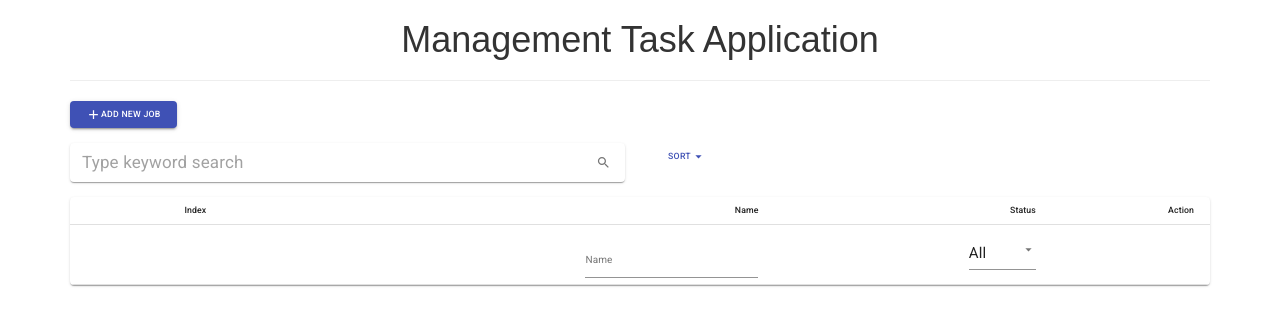
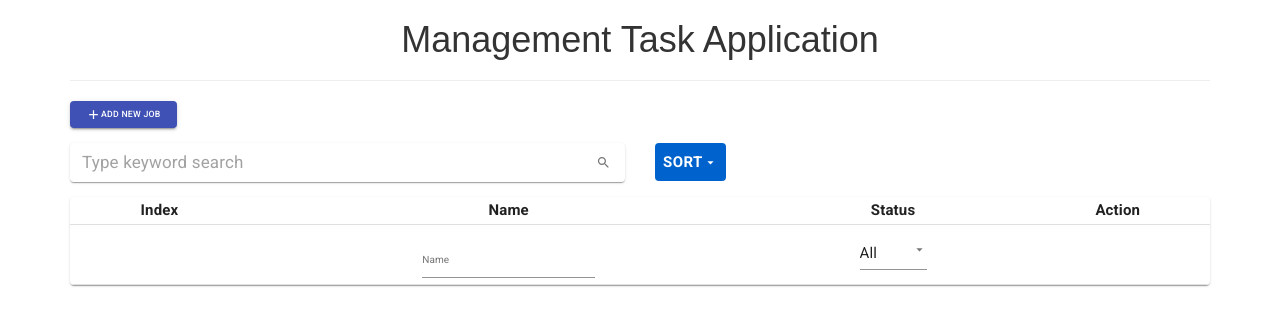
Before and after one commit to hoangngochunghitachi/Apply_material_redux_train, a React (Create React App) app in the folder taskapplication-material-redux/: page / in a window 1280 px wide. Shown: the top 326 px of the page. Built offline with nearby package versions, Linux system fonts and the light colour scheme.

Commit message:
fix styles UI

```diff
--- a/taskapplication-material-redux/src/components/TaskItem.js
+++ b/taskapplication-material-redux/src/components/TaskItem.js
@@ -25,13 +25,14 @@ class TaskItem extends Component {
     }
 
     render() {
+        const { classes } = this.props;
         const { task, index } = this.props;
         return (
             <TableRow>
-                <TableCell align="right">{index + 1}</TableCell>
-                <TableCell align="right">{task.name}</TableCell>
-                <TableCell align="right"><CheckCircleIcon color={task.status ? 'primary' : 'disabled'} onClick={this.onUpdateStatus} /></TableCell>
-                <TableCell align="right">
+                <TableCell align="center" className={classes.tableCell} >{index + 1}</TableCell>
+                <TableCell align="center" className={classes.tableCell}>{task.name}</TableCell>
+                <TableCell align="center" className={classes.tableCell}><CheckCircleIcon color={task.status ? 'primary' : 'disabled'} onClick={this.onUpdateStatus} /></TableCell>
+                <TableCell align="center" className={classes.tableCell}>
                     <Button type="submit" variant="contained" color="primary" onClick={this.onUpdate}>Edit</Button>&nbsp;
                     <Button variant="contained" color="secondary" onClick={this.onDelete}>Delete</Button>
                 </TableCell>
--- a/taskapplication-material-redux/src/components/TaskList.js
+++ b/taskapplication-material-redux/src/components/TaskList.js
@@ -85,27 +85,27 @@ class TaskList extends Component {
                     <TableContainer component={Paper}>
                         <Table className={classes.table} size="small">
                             <TableHead>
-                                <TableRow>
-                                    <TableCell align="right">Index</TableCell>
-                                    <TableCell align="right">Name</TableCell>
-                                    <TableCell align="right">Status</TableCell>
-                                    <TableCell align="right">Action</TableCell>
+                                <TableRow >
+                                    <TableCell align="center" className={classes.tableHead}>Index</TableCell>
+                                    <TableCell align="center" className={classes.tableHead}>Name</TableCell>
+                                    <TableCell align="center" className={classes.tableHead}>Status</TableCell>
+                                    <TableCell align="center" className={classes.tableHead}>Action</TableCell>
                                 </TableRow>
                             </TableHead>
                             <TableBody>
                                 <TableRow>
-                                    <TableCell align="right"></TableCell>
-                                    <TableCell align="right">
+                                    <TableCell align="center"></TableCell>
+                                    <TableCell align="center">
                                         <TextField id="standard-basic" label="Name" InputProps={{ classes: { input: classes.textField } }} name="filterName" value={this.state.filterName} onChange={this.onHandleChange} />
                                     </TableCell>
-                                    <TableCell align="right">
+                                    <TableCell align="center">
                                         <Select className={classes.selectStatus} native name="filterStatus" value={this.state.filterStatus} onChange={this.onHandleChange}>
                                             <option value="-1">All</option>
                                             <option value="1">Active</option>
                                             <option value="0">Hide</option>
                                         </Select>
                                     </TableCell>
-                                    <TableCell align="right"></TableCell>
+                                    <TableCell align="center"></TableCell>
                                 </TableRow>
                                 {elmTasks}
                             </TableBody>
--- a/taskapplication-material-redux/src/components/TaskSortControl.js
+++ b/taskapplication-material-redux/src/components/TaskSortControl.js
@@ -40,10 +40,11 @@ class TaskSortControl extends Component {
 
 
     render() {
+        const { classes } = this.props;
         return (
             <div className="col-xs-6 col-sm-6 col-md-6 col-lg-6">
                 <div>
-                    <Button aria-controls="simple-menu" aria-haspopup="true" color="primary" onClick={this.handleClick}>Sort<ArrowDropDownIcon /></Button>
+                    <Button className={classes.btnSort} onClick={this.handleClick}>Sort<ArrowDropDownIcon /></Button>
                     <Menu id="simple-menu" anchorEl={this.state.anchorEl} keepMounted open={Boolean(this.state.anchorEl)} onClose={this.handleClose}>
                         <MenuItem onClick={() => this.onClick('name', 1)} className={(this.props.sort.by === 'name' && this.props.sort.value === 1) ? 'sort_selected' : ''}>Name A-Z</MenuItem>
                         <MenuItem onClick={() => this.onClick('name', -1)} className={(this.props.sort.by === 'name' && this.props.sort.value === -1) ? 'sort_selected' : ''}>Name Z-A</MenuItem>
--- a/taskapplication-material-redux/src/styles/styles.js
+++ b/taskapplication-material-redux/src/styles/styles.js
@@ -35,7 +35,20 @@ const styles = (theme) => ({
         // width: 650,
     },
     tableHead: {
-        // fontSize: 15
+        fontWeight: "bold",
+        fontSize: 15,
+    },
+    tableCell: {
+        fontSize: 15,
+    },
+    btnSort: {
+        fontSize: 15,
+        fontWeight: "bold",
+        backgroundColor: "#0062cc",
+        color: "white",
+        "&:hover": {
+            backgroundColor: "#0062cc"
+        }
     }
 })
 
```
